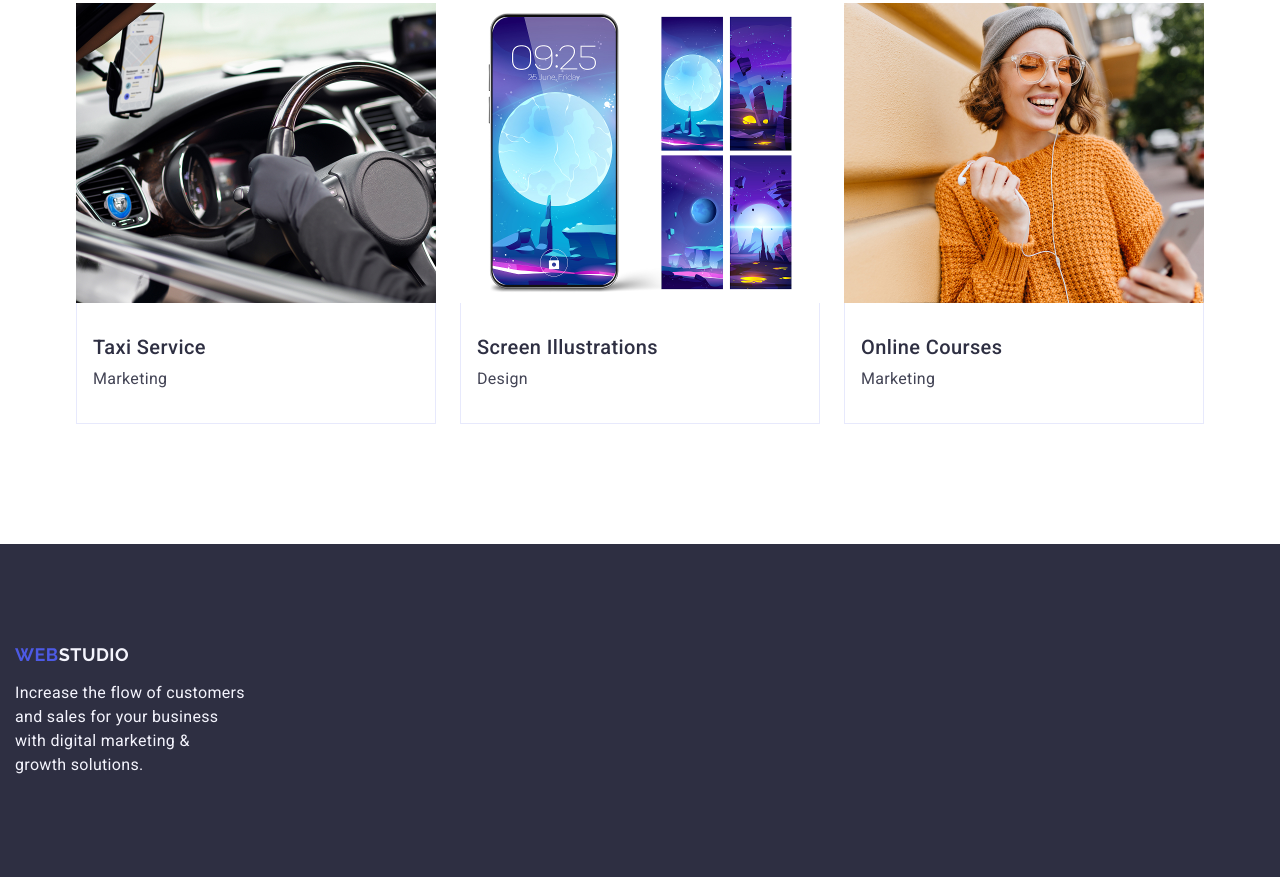
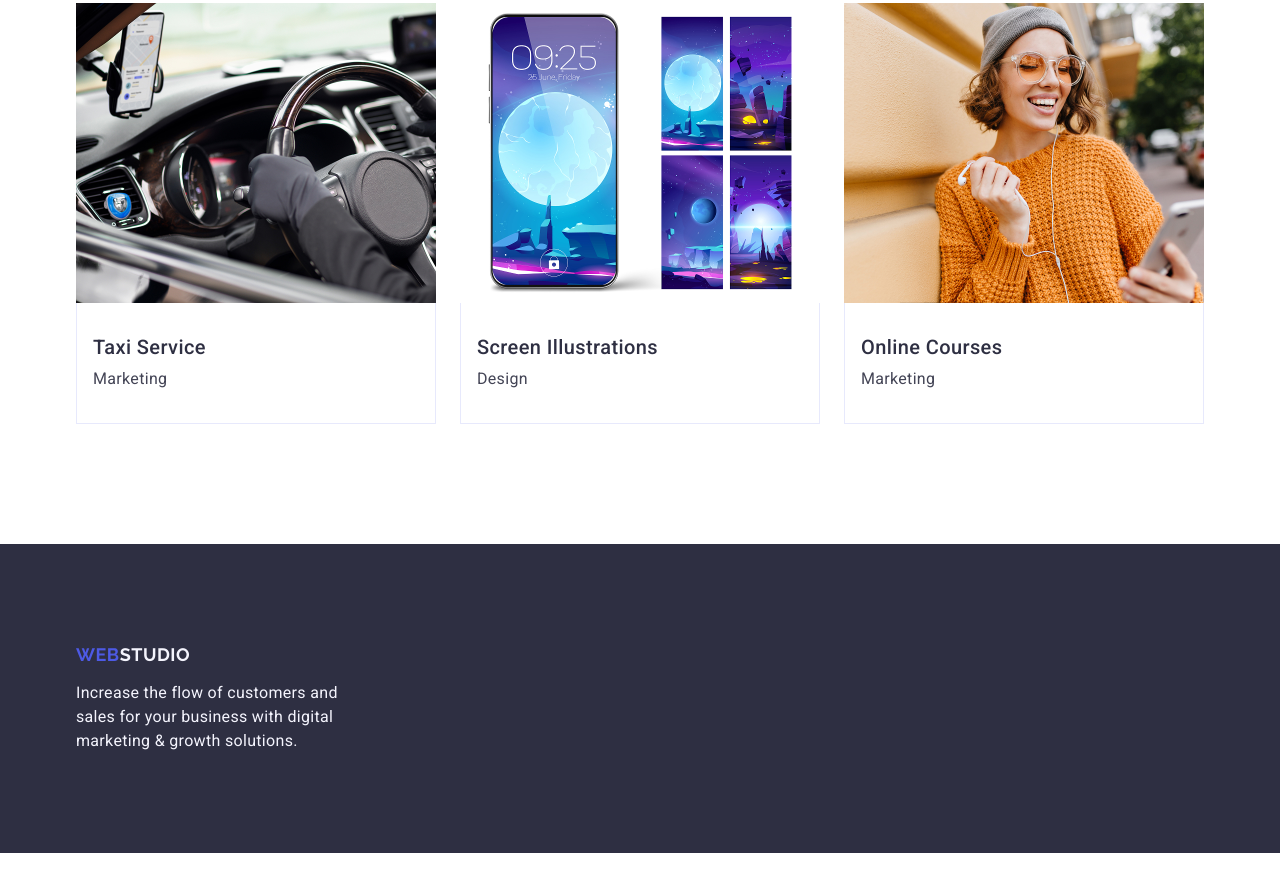
Before and after one commit to Ellen-HI/goit-markup-hw-03, a plain HTML site: page index.html in a window 1280 px wide. Shown: the part 2394-3271 px from the top of the page. After the commit the page ends 3247 px from the top, so only its background shows below. Drawn offline with nearby package versions, Linux system fonts and the light colour scheme.

Commit message:
fix footer

```diff
--- a/css/styles.css
+++ b/css/styles.css
@@ -361,15 +361,6 @@ img {
     padding: 100px 0;
 }
 
-.container-footer {
-    display: flex;
-    flex-direction: column;
-    align-items: flex-start;
-    max-width: 264px;
-    gap: 16px;
-    margin: 0 1020px 0 auto;
-}
-
 
 .footer-logo {
     font-family: "Raleway", sans-serif;
@@ -381,6 +372,8 @@ img {
     line-height: 1.17;
     letter-spacing: 0.03em;
     text-align: left;
+    display: inline-block;
+    margin-bottom: 16px;
 }
 
 .footer p {
@@ -389,6 +382,7 @@ img {
     line-height: 1.5;
     letter-spacing: 0.02em;
     text-align: left;
+    width: 264px;
 }
 
 .footer p::first-letter {
--- a/index.html
+++ b/index.html
@@ -203,7 +203,7 @@
         </section>
     </main>
     <footer class="footer">
-        <div class="container container-footer">
+        <div class="container">
             <a class="footer-logo" href="./index.html"><span class="part-of-link">web</span>studio</a>
             <p>Increase the flow of customers and sales for your business with digital marketing & growth solutions.
             </p>
```
